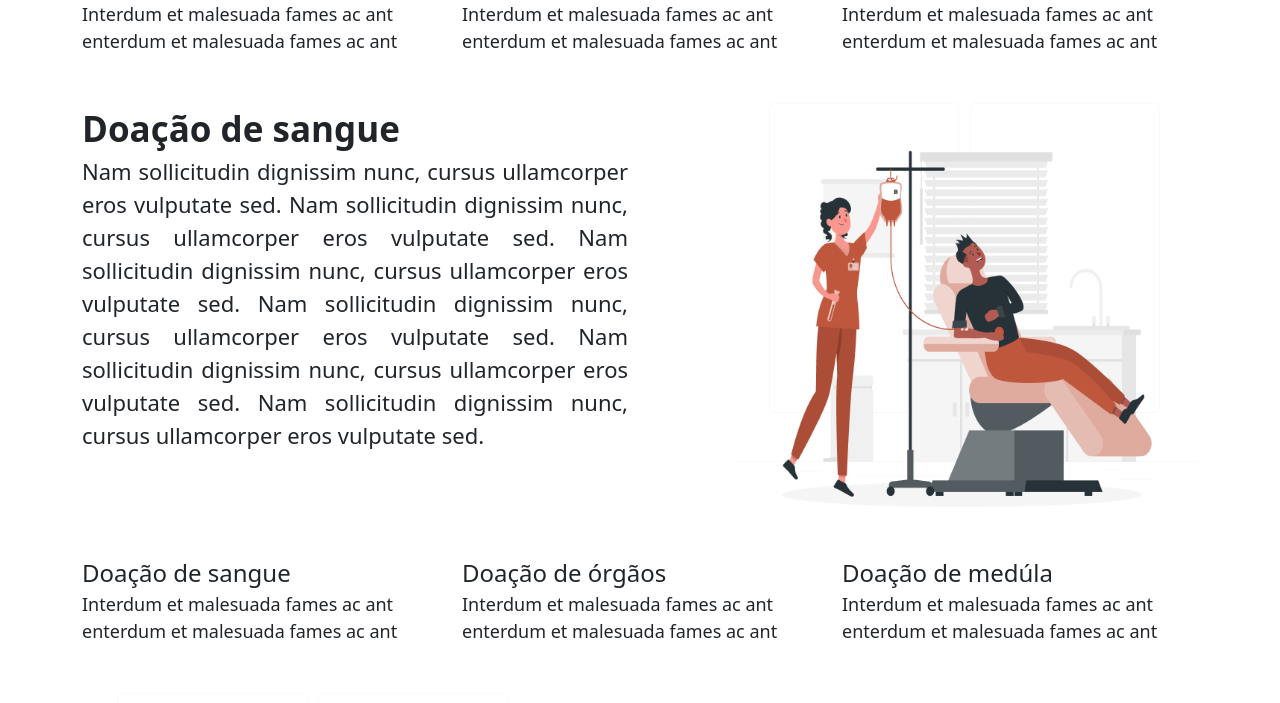
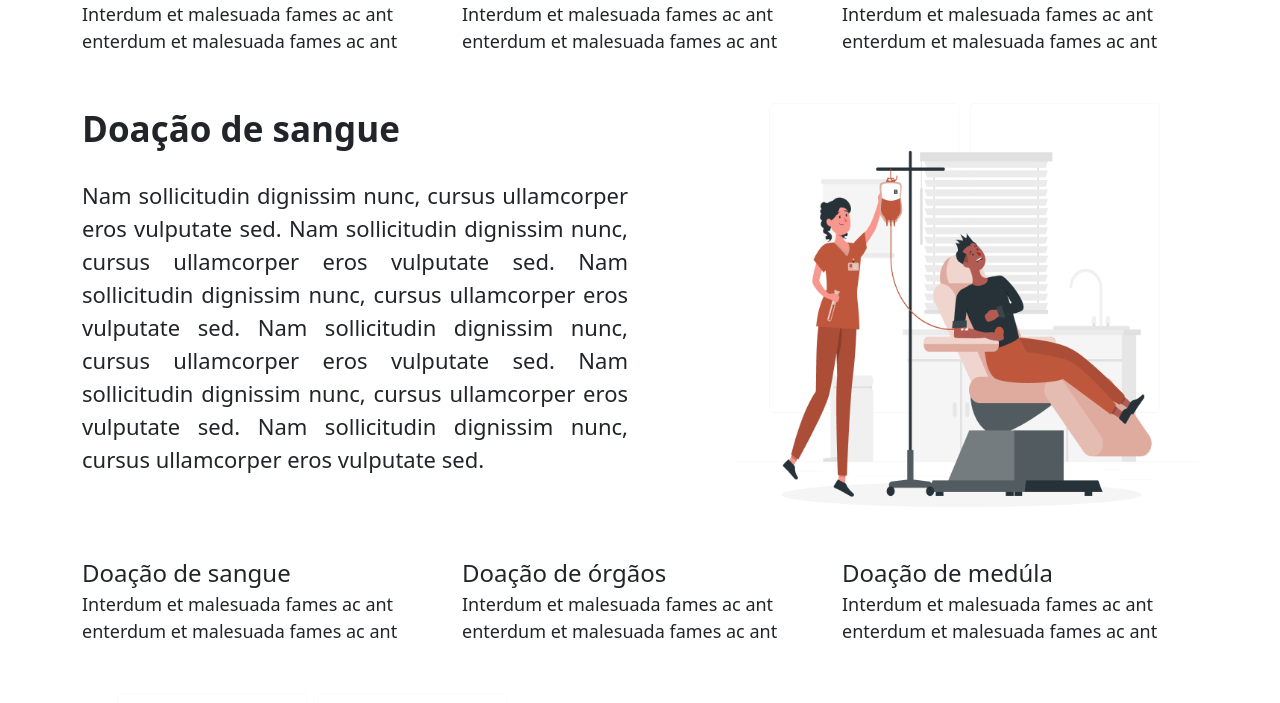
Before and after one commit to elieduardo/frontend-doador-online, a React (Create React App) app: page / in a window 1280 px wide. Shown: the part 613-1316 px from the top of the page. Built offline with nearby package versions, Linux system fonts and the light colour scheme.

Commit message:
add paddings in class

```diff
--- a/src/components/BloodDonationBanner.js
+++ b/src/components/BloodDonationBanner.js
@@ -8,7 +8,7 @@ export default function DonationBanner() {
         <Container className="py-5">
             <Row>
                 <Col lg={6} md={12} sm={12}>
-                    <div className="title">Doação de sangue</div>
+                    <div className="title pb-4">Doação de sangue</div>
                     <div className="content-text">
                         Nam sollicitudin dignissim nunc, cursus ullamcorper eros vulputate
                         sed. Nam sollicitudin dignissim nunc, cursus ullamcorper eros
--- a/src/components/ItemHospital.js
+++ b/src/components/ItemHospital.js
@@ -12,7 +12,7 @@ export default function ItemHospital() {
   return (
     <Card className="shadow mx-2 col-6">
       <div className="d-flex ">
-        <Card.Img class="img-card-hospital m-4" src={photo} />
+        <Card.Img className="img-card-hospital m-4" src={photo} />
         <div className="d-flex flex-column justify-content-center">
           <div className="bold-card-title">Nome Hospital</div>
           <div>
--- a/src/components/OrgansDonationBanner.js
+++ b/src/components/OrgansDonationBanner.js
@@ -7,11 +7,10 @@ export default function OrgansDonationBanner() {
         <Container className="py-5">
             <Row>
                 <Col lg={6} md={12} sm={12}>
-
-                    <img className="img-fluid-85" src={bannerImage} />
+                    <img className="img-fluid-85 pb-lg-0 pb-5" src={bannerImage} />
                 </Col>
                 <Col lg={6} md={12} sm={12}>
-                    <div className="title">Doação de órgãos</div>
+                    <div className="title pb-4">Doação de órgãos</div>
                     <div className="content-text">
                         Nam sollicitudin dignissim nunc, cursus ullamcorper eros vulputate
                         sed. Nam sollicitudin dignissim nunc, cursus ullamcorper eros
```
